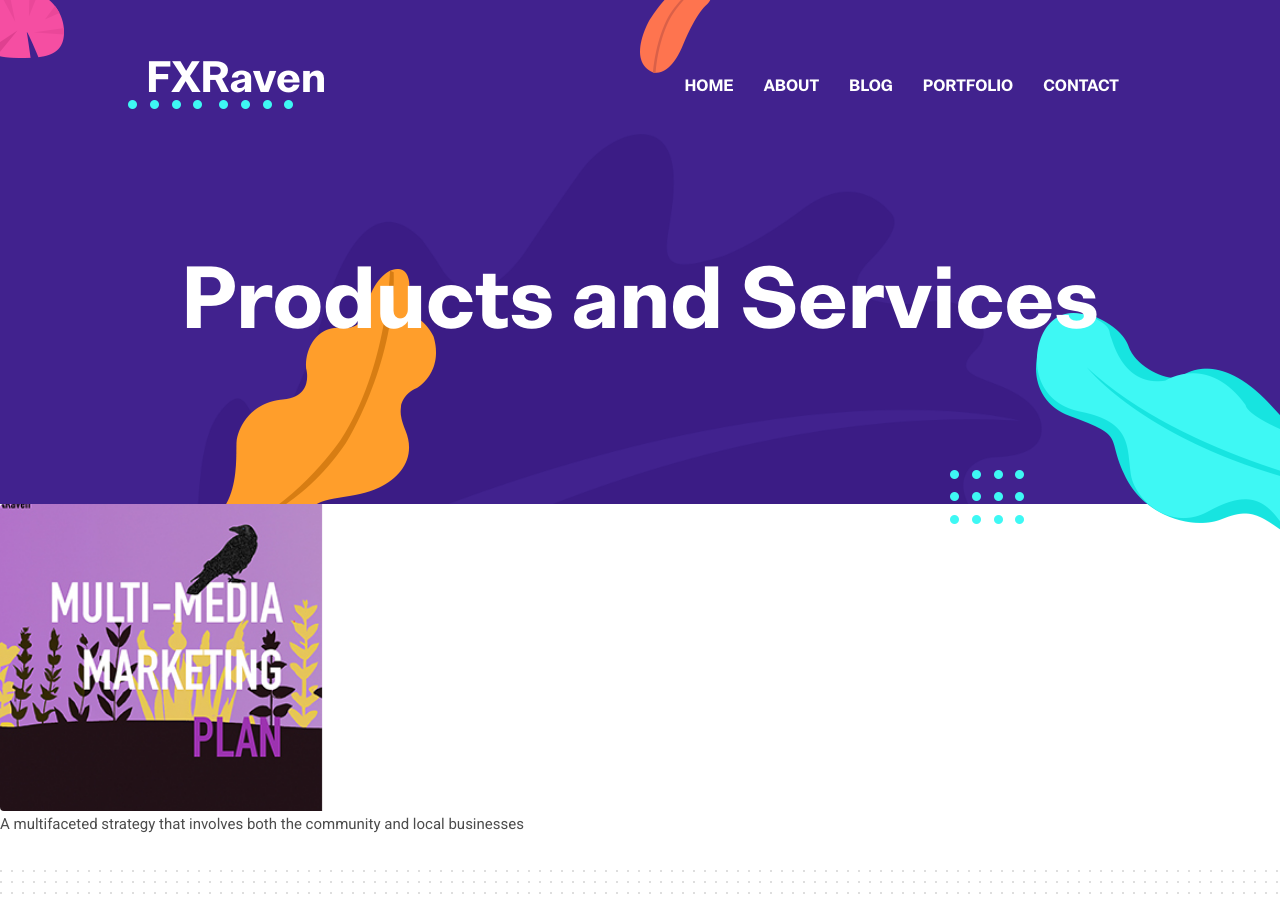
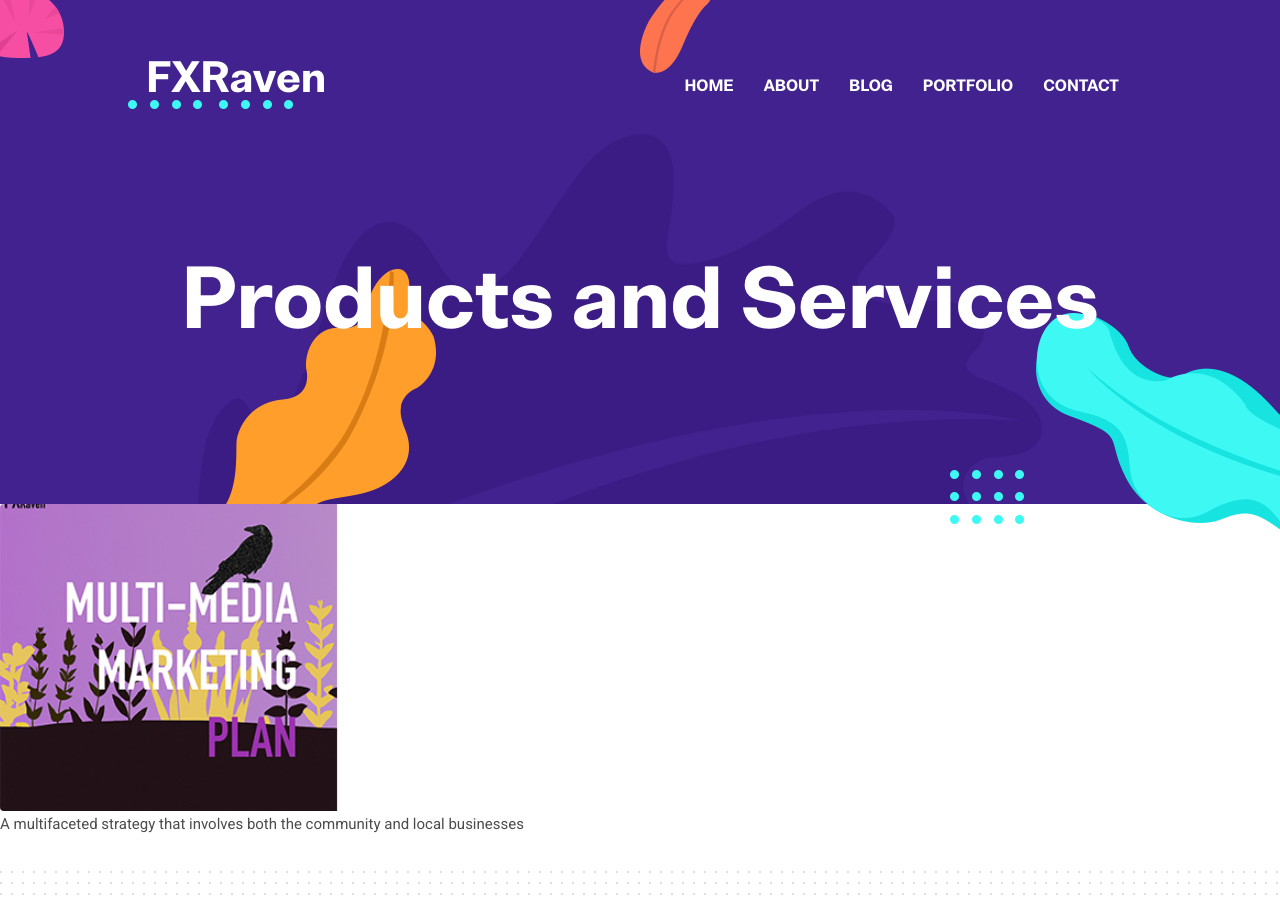
Before and after one commit to Vision-Live/FXRaven, a Jekyll site: the page built from _pages/product.html, in a window 1280 px wide and 900 px high. Built offline with Jekyll 4.4.1, drawn with Linux system fonts in a browser that asks for light colours.

Commit message:
Update product.html

```diff
--- a/_pages/product.html
+++ b/_pages/product.html
@@ -4,7 +4,7 @@ title: Products and Services
 ---
 {% for product in site.data.products %}
 <div class="position-relative rounded hover-wrapper">
-  <div class="text-center">
+  <div class="col-6">
   <img src="{{ product.image }}"   alt="{{product.name}}" class="img-fluid rounded w-40 d-block"/>
   <div class="hover-overlay">
     <div class="hover-content">
```
